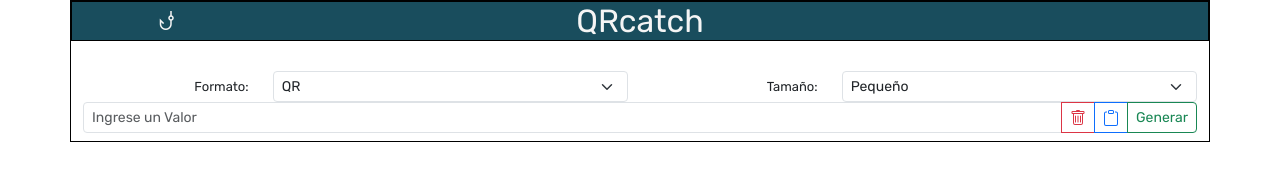
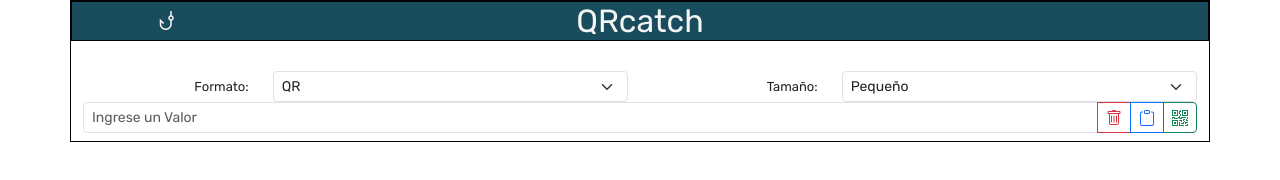
Before and after one commit to ManuelSabini/QRcatch, a browser extension: page index.html in a window 1280 px wide. Drawn offline with nearby package versions, Linux system fonts and the light colour scheme.

Commit message:
cambio iconos

```diff
--- a/index.html
+++ b/index.html
@@ -69,7 +69,15 @@
                         <path d="M9.5 1a.5.5 0 0 1 .5.5v1a.5.5 0 0 1-.5.5h-3a.5.5 0 0 1-.5-.5v-1a.5.5 0 0 1 .5-.5zm-3-1A1.5 1.5 0 0 0 5 1.5v1A1.5 1.5 0 0 0 6.5 4h3A1.5 1.5 0 0 0 11 2.5v-1A1.5 1.5 0 0 0 9.5 0z"/>
                     </svg>
                 </button>
-                <button class="btn btn-outline-success" type="button" id="button-generar" type="sumbit">Generar</button>
+                <button class="btn btn-outline-success" type="button" id="button-generar" type="sumbit">
+                    <svg xmlns="http://www.w3.org/2000/svg" width="16" height="16" fill="currentColor" class="bi bi-qr-code" viewBox="0 0 16 16">
+                        <path d="M2 2h2v2H2z"/>
+                        <path d="M6 0v6H0V0zM5 1H1v4h4zM4 12H2v2h2z"/>
+                        <path d="M6 10v6H0v-6zm-5 1v4h4v-4zm11-9h2v2h-2z"/>
+                        <path d="M10 0v6h6V0zm5 1v4h-4V1zM8 1V0h1v2H8v2H7V1zm0 5V4h1v2zM6 8V7h1V6h1v2h1V7h5v1h-4v1H7V8zm0 0v1H2V8H1v1H0V7h3v1zm10 1h-1V7h1zm-1 0h-1v2h2v-1h-1zm-4 0h2v1h-1v1h-1zm2 3v-1h-1v1h-1v1H9v1h3v-2zm0 0h3v1h-2v1h-1zm-4-1v1h1v-2H7v1z"/>
+                        <path d="M7 12h1v3h4v1H7zm9 2v2h-3v-1h2v-1z"/>
+                    </svg>
+                </button>
             </div>
         </div>
     </set>
```
